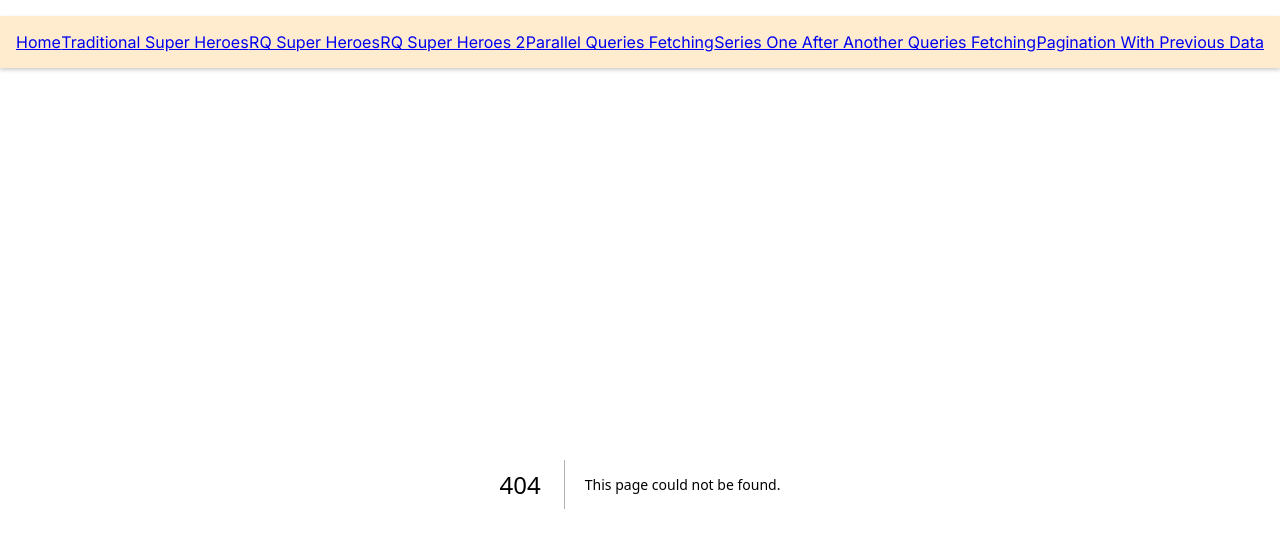
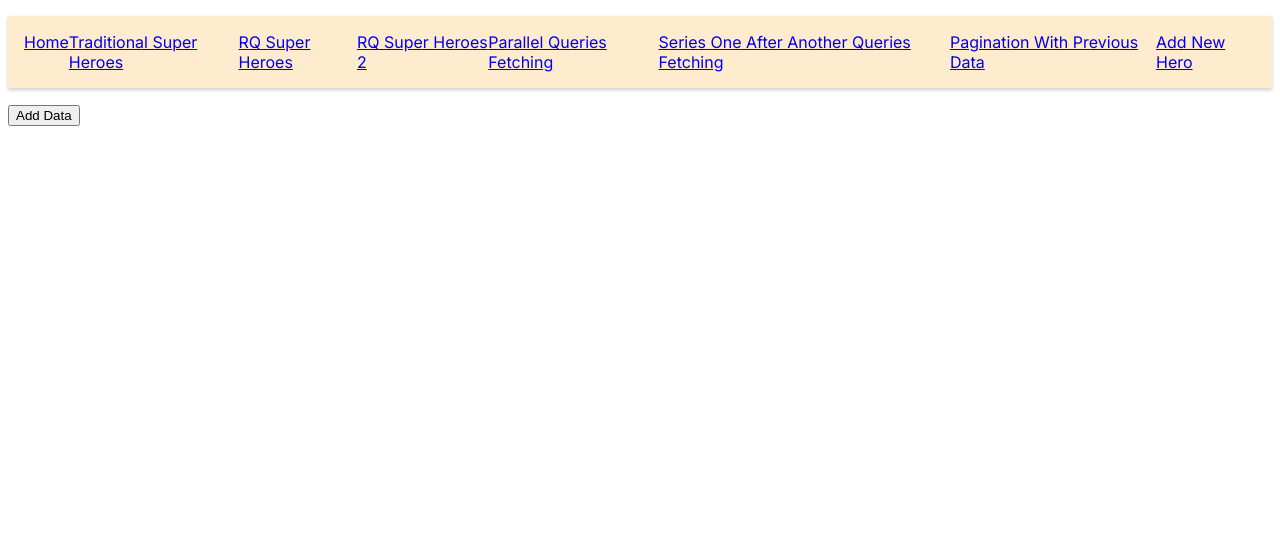
Before and after one commit to Rinkesh375/Codevolution-tanstack-react-query, a Next.js app: page /add-hero in a window 1280 px wide. Before the commit this address had no page. Shown: the top 548 px of the page. Built offline with nearby package versions, Linux system fonts and the light colour scheme.

Commit message:
used useMutation for adding data

```diff
--- a/db.json
+++ b/db.json
@@ -14,36 +14,41 @@
       "id": 3,
       "name": "Wonder Wom4",
       "alterEgo": "Princess Diana"
+    },
+    {
+      "name": "Rinkesh",
+      "alterEgo": "Full Stack Developer",
+      "id": 4
     }
   ],
-  "friends":[
+  "friends": [
     {
       "id": 1,
       "name": "Rinkesh"
-
     },
     {
       "id": 2,
       "name": "Nitish"
-
     },
     {
       "id": 3,
       "name": "Mukesh"
-
     }
   ],
-  "youtuber":[
+  "youtuber": [
     {
-      "id":"codewithharry@.com",
-      "name":"codewithharry"
-
+      "id": "codewithharry@.com",
+      "name": "codewithharry"
     }
   ],
-  "courses":[
+  "courses": [
     {
-      "id":"codewithharry",
-      "tutorial":["React","Next.js","Sigma"]
+      "id": "codewithharry",
+      "tutorial": [
+        "React",
+        "Next.js",
+        "Sigma"
+      ]
     }
   ],
   "colors": [
@@ -80,5 +85,4 @@
       "label": "purple"
     }
   ]
-
 }
--- /dev/null
+++ b/src/app/add-hero/page.jsx
@@ -0,0 +1,21 @@
+"use client"
+import React from "react";
+import { useMutation } from "@tanstack/react-query";
+import axios from "axios";
+
+const hero = { name: "Rinkesh", alterEgo: "Full Stack Developer" };
+
+const addNewHero = async (data) => {
+    return await axios.post(`http://localhost:8080/superheroes`,data)
+};
+
+const AddHero = () => {
+  const { isLoading, isError, error ,mutate,isSuccess} = useMutation({ mutationFn:addNewHero,onSuccess:()=>console.log("Data added successfully") });
+  console.log(isSuccess,"-------------")
+  const handleAddNewDataButtonClick = ()=>{
+    mutate(hero)
+  }
+  return <button onClick={handleAddNewDataButtonClick}>Add Data</button>;
+};
+
+export default AddHero;
--- a/src/components/Navbar.jsx
+++ b/src/components/Navbar.jsx
@@ -29,6 +29,10 @@ const Navbar = () => {
       <li>
         <Link href='/pagination-with-previous-data'>Pagination With Previous Data</Link>
       </li>
+
+      <li>
+        <Link href='/add-hero'>Add New Hero</Link>
+      </li>
     </ul>
   </nav>
   )
```
